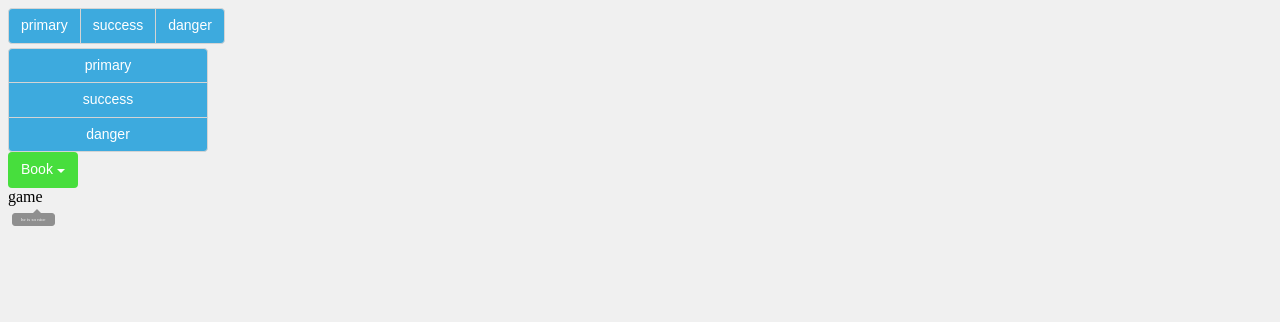
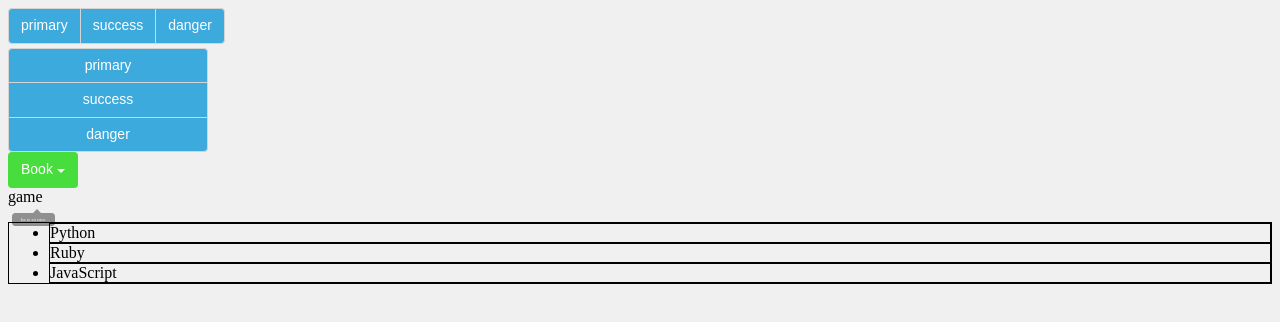
Before and after one commit to varrant/Monkey, a website: page component/index.html in a window 1280 px wide. Drawn offline with nearby package versions, Linux system fonts and the light colour scheme; files that its build step writes are made by us from their sources.

Commit message:
添加组件

```diff
--- a/component/index.html
+++ b/component/index.html
@@ -38,6 +38,13 @@
 	<div class="tooltip-inner">he is so nice</div>
       </div>
     </div>
+
+
+    <ul class="nav">
+      <li>Python</li>
+      <li>Ruby</li>
+      <li>JavaScript</li>
+    </ul>
     <script src="js/jquery.min.js"></script>
     <script src="js/dropdown.js"></script>
   </body>
--- /dev/null
+++ b/component/scss/_navbar.scss
@@ -0,0 +1,9 @@
+.nav {
+  border: 1px solid #000;
+}
+
+ul.nav {
+  li {
+    border: 1px solid #000;
+  }
+}
--- a/component/scss/custom.scss
+++ b/component/scss/custom.scss
@@ -2,6 +2,7 @@
 @import 'buttons';
 @import 'buttons_group';
 @import 'tooltip';
+@import 'navbar';
 
 body {
     background: $bg_color;
```
Also changed, not shown: component/scss/_tooltip.scss (line endings or trailing spaces).
